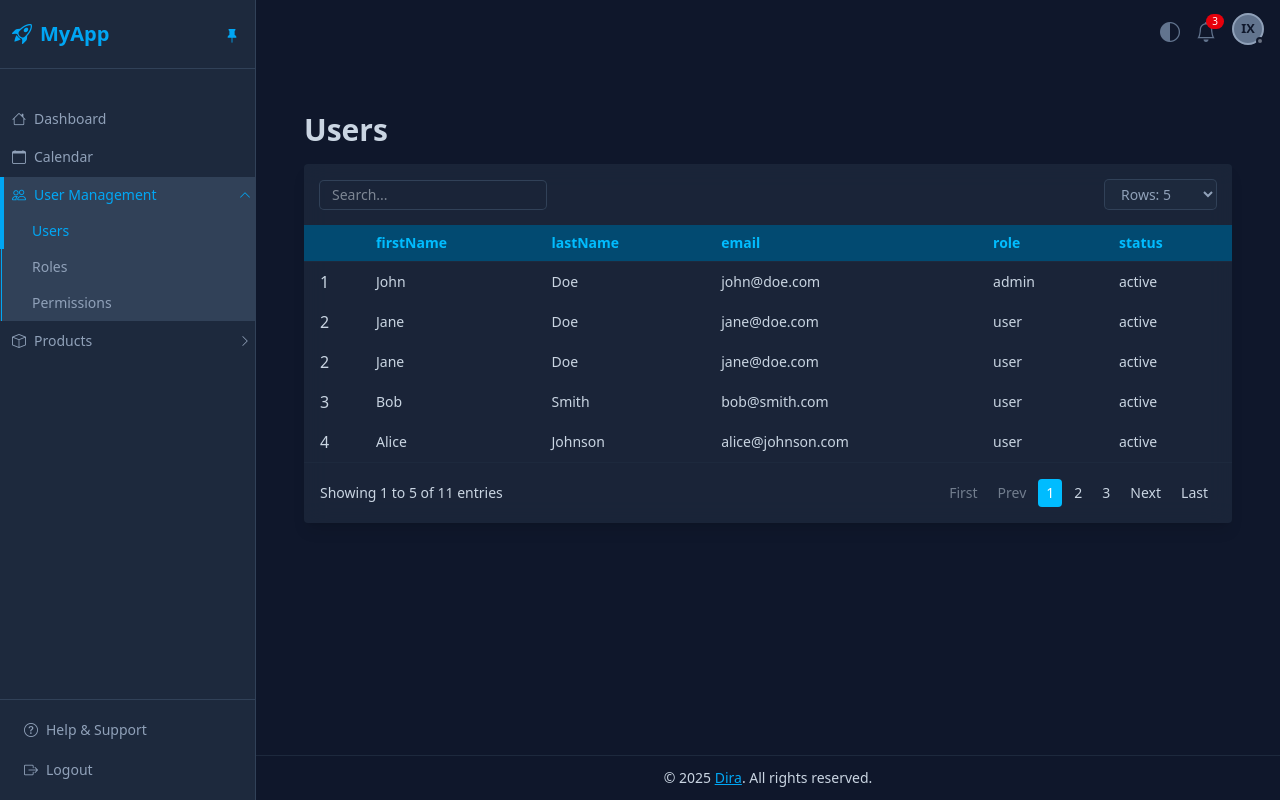
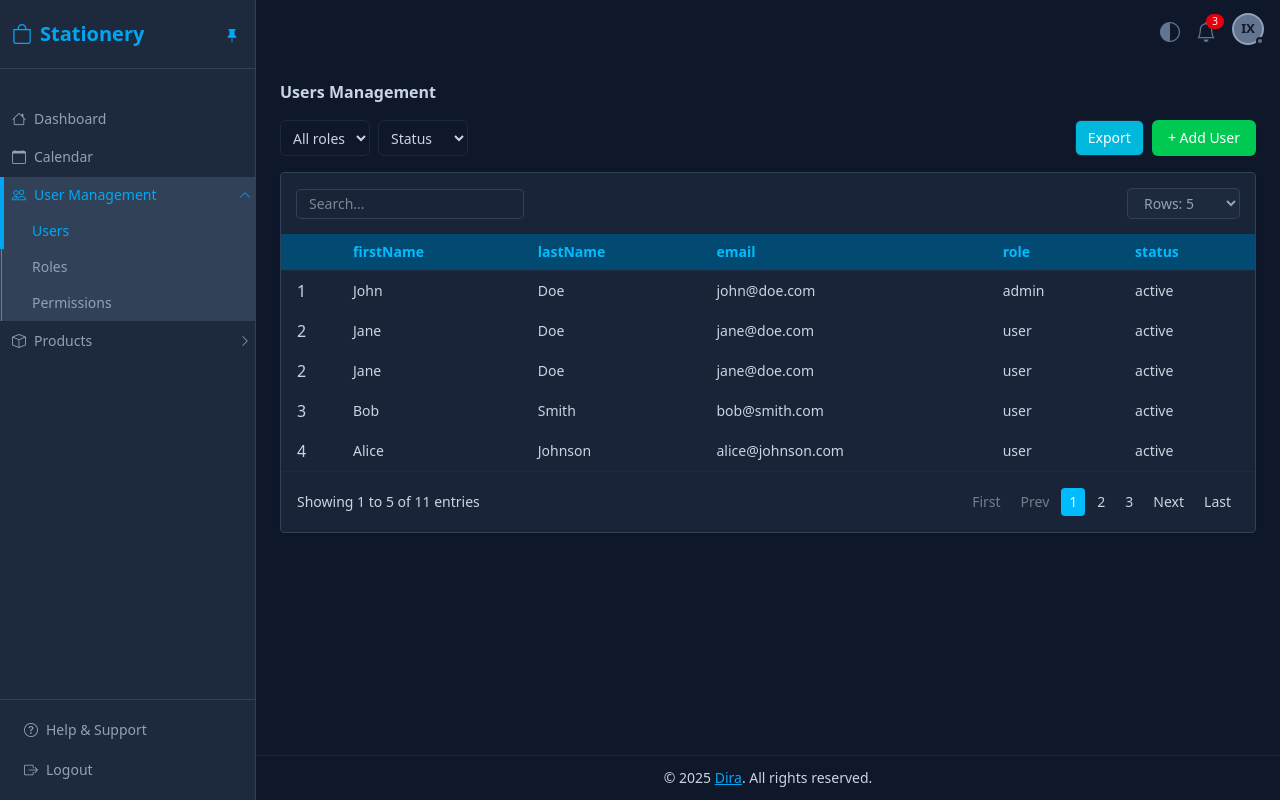
Before and after one commit to issah1554/invomas, a React (Vite) app: page /users in a window 1280 px wide. Built offline with nearby package versions, Linux system fonts and the light colour scheme.

Commit message:
User managemant toolbar

```diff
--- a/src/components/layout/AppLayout.tsx
+++ b/src/components/layout/AppLayout.tsx
@@ -62,7 +62,7 @@ function AppLayoutContent({ children }: { children: React.ReactNode }) {
                 />
 
                 {/* Scrollable main content */}
-                <main className="flex-1 overflow-y-auto p-2 sm:p-4 md:p-6 min-w-0">
+                <main className="flex-1 overflow-y-auto px-2 sm:p-4 md:px-6 min-w-0">
                     {children}
                 </main>
 
--- a/src/components/layout/sidenavbar/SideNavBar.tsx
+++ b/src/components/layout/sidenavbar/SideNavBar.tsx
@@ -16,10 +16,10 @@ function SidebarHeader() {
 
     return (
         <div className={`py-4 flex items-center text-xl font-bold text-primary transition-all duration-300 ${isCollapsed ? 'justify-center px-1' : 'gap-2 px-3'}`}>
-            <i className="bi bi-rocket-takeoff text-primary" />
+            <i className="bi bi-bag text-primary" />
             {!isCollapsed && (
                 <>
-                    <span className="whitespace-nowrap overflow-hidden flex-1">MyApp</span>
+                    <span className="whitespace-nowrap overflow-hidden flex-1">Stationery</span>
                     <button
                         onClick={togglePin}
                         className={`ml-auto rounded p-1 transition-colors
--- a/src/components/ui/Buttons.tsx
+++ b/src/components/ui/Buttons.tsx
@@ -93,7 +93,7 @@ export function Button({ color, size, variant = "solid", rounded = "sm", childre
     const classes = `${baseClasses} ${roundedClasses[rounded]} ${sizes[size]} ${variantClasses} ${className}`;
 
     return (
-        <button className={classes}>
+        <button className={`${classes} cursor-pointer`}>
             {children}
         </button>
     );
--- a/src/components/ui/Table.tsx
+++ b/src/components/ui/Table.tsx
@@ -84,7 +84,7 @@ const CollapsibleTable: React.FC<Props> = ({ data, rowsPerPage = 5 }) => {
   const hasHiddenColumns = columns.some((_, index) => isColumnHidden(index));
 
   return (
-    <div className="bg-main-200/80 backdrop-blur-md rounded-sm shadow-lg overflow-hidden mt-4">
+    <div className="bg-main-200/80 backdrop-blur-md rounded-sm shadow-sm border border-main-300 overflow-hidden mt-4">
       {/* Toolbar */}
       <div className="flex justify-between items-center p-4  text-white rounded-t-xl gap-2">
         <input
--- a/src/features/finance/Accounts.tsx
+++ b/src/features/finance/Accounts.tsx
@@ -3,7 +3,7 @@ import { AppLayout } from "../../components/layout/AppLayout";
 export function Accounts() {
     return (
         <AppLayout>
-            <div className="flex-1 p-6 text-main-700">
+            <div className="flex-1 text-main-700">
                 <h1 className="text-3xl font-bold mb-4">Accounts</h1>
                 <p>Welcome to your accounts page! Here you can manage your financial accounts.</p>
             </div>
--- a/src/features/users/pages/Permissions.tsx
+++ b/src/features/users/pages/Permissions.tsx
@@ -3,7 +3,7 @@ import { AppLayout } from "../../../components/layout/AppLayout";
 export function Permissions() {
     return (
         <AppLayout>
-            <div className="flex-1 p-6 text-main-700">
+            <div className="flex-1 text-main-700">
                 <h1 className="text-3xl font-bold mb-4">Permissions</h1>
                 <p>Welcome to your permissions page! Here you can manage your permissions.</p>
             </div>
--- a/src/features/users/pages/Roles.tsx
+++ b/src/features/users/pages/Roles.tsx
@@ -3,7 +3,7 @@ import { AppLayout } from "../../../components/layout/AppLayout";
 export function Roles() {
     return (
         <AppLayout>
-            <div className="flex-1 p-6 text-main-700">
+            <div className="flex-1 text-main-700">
                 <h1 className="text-3xl font-bold mb-4">Roles</h1>
                 <p>Welcome to your roles page! Here you can manage your roles.</p>
             </div>
--- a/src/features/users/pages/Users.tsx
+++ b/src/features/users/pages/Users.tsx
@@ -1,15 +1,63 @@
 import { AppLayout } from "../../../components/layout/AppLayout";
 import CollapsibleTable from "../../../components/ui/Table";
-import usersData from "../services/users.json"; // adjust the path
+import { Button } from "../../../components/ui/Buttons";
+import usersData from "../services/users.json";
 
 export function Users() {
-    // JSON file has { "users": [...] }, so extract the array
     const users = usersData.users;
 
     return (
         <AppLayout>
-            <div className="flex-1 p-6 text-main-700">
-                <h1 className="text-3xl font-bold mb-4">Users</h1>
+            <div className="flex-1 text-main-700">
+                <h3 className="text font-bold mb-4">Users Management</h3>
+
+                {/* Toolbar */}
+                <div className="mb-4 flex flex-col gap-3 sm:flex-row sm:items-center sm:justify-between">
+                    {/* Left: Filters */}
+                    <div className="flex flex-wrap items-center gap-2">
+                        <select
+                            className="h-9 rounded-md border border-main-200 bg--main-50 px-2 text-sm outline-none focus:ring-2 focus:ring-main-300"
+                        >
+                            <option value="">All roles</option>
+                            <option value="admin">Admin</option>
+                            <option value="user">User</option>
+                        </select>
+
+                        <select
+                            className="h-9 rounded-md border border-main-200 bg--main-50 px-2 text-sm outline-none focus:ring-2 focus:ring-main-300"
+                        >
+                            <option value="">Status</option>
+                            <option value="active">Active</option>
+                            <option value="inactive">Inactive</option>
+                        </select>
+                    </div>
+
+                    {/* Right: Actions */}
+                    <div className="flex items-center gap-2 justify-end">
+                        <Button
+                            color="info"
+                            size="sm"
+                            className="h-9 rounded-md border border-main-200 px-3 text-sm font-medium hover:bg-info-800"
+                            onClick={() => {
+                                // export logic (csv/xlsx)
+                            }}
+                        >
+                            Export
+                        </Button>
+
+                        <Button
+                            color="success"
+                            size="sm"
+                            className="h-9 rounded-md bg-main-600 px-4 text-sm font-medium text--main-50 hover:bg-main-700"
+                            onClick={() => {
+                                // open "add user" modal
+                            }}
+                        >
+                            + Add User
+                        </Button>
+                    </div>
+                </div>
+
                 <CollapsibleTable data={users} />
             </div>
         </AppLayout>
```
